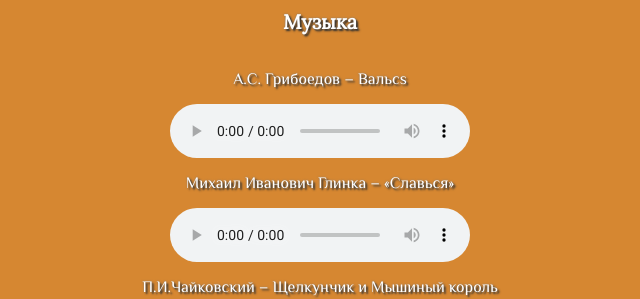
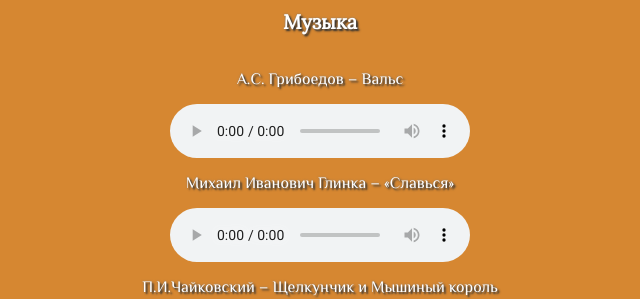
Before and after one commit to Onlyprogrammer/Onlyprogrammer.github.io, a plain HTML site: page index.html in a window 1280 px wide. Shown: the part 5312-5611 px from the top of the page, 320-960 px from the left. Drawn offline with Linux system fonts and the light colour scheme.

Commit message:
hahhahah

```diff
--- a/index.html
+++ b/index.html
@@ -210,7 +210,7 @@
     </main>
     <main id="music_for_listening">
       <h3>Музыка</h3>
-      <p>А.С. Грибоедов – Вальсs</p>
+      <p>А.С. Грибоедов – Вальс</p>
       <audio src="music/grib.mp3" type="audio/mpeg" controls></audio>
       <p>Михаил Иванович Глинка – «Славься»</p>
       <audio src="music/glin.mp3" type="audio/mpeg" controls></audio>
```
